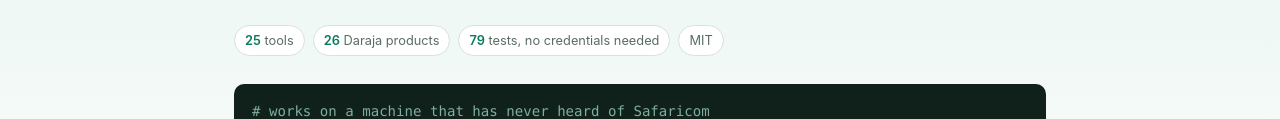
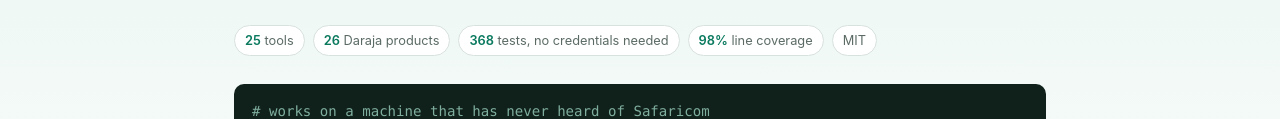
Before and after one commit to parseen254/daraja-mcp, a plain HTML site: page index.html in a window 1280 px wide. Shown: the part 251-370 px from the top of the page. Drawn offline with Linux system fonts and the light colour scheme.

Commit message:
Publish docs site
Built from site/ on 319f94c.

```diff
--- a/index.html
+++ b/index.html
@@ -110,7 +110,8 @@
     <div class="badges">
       <span class="badge"><strong>25</strong> tools</span>
       <span class="badge"><strong>26</strong> Daraja products</span>
-      <span class="badge"><strong>79</strong> tests, no credentials needed</span>
+      <span class="badge"><strong>368</strong> tests, no credentials needed</span>
+      <span class="badge"><strong>98%</strong> line coverage</span>
       <span class="badge">MIT</span>
     </div>
 
```
Also changed, not shown: coverage.svg (added).
